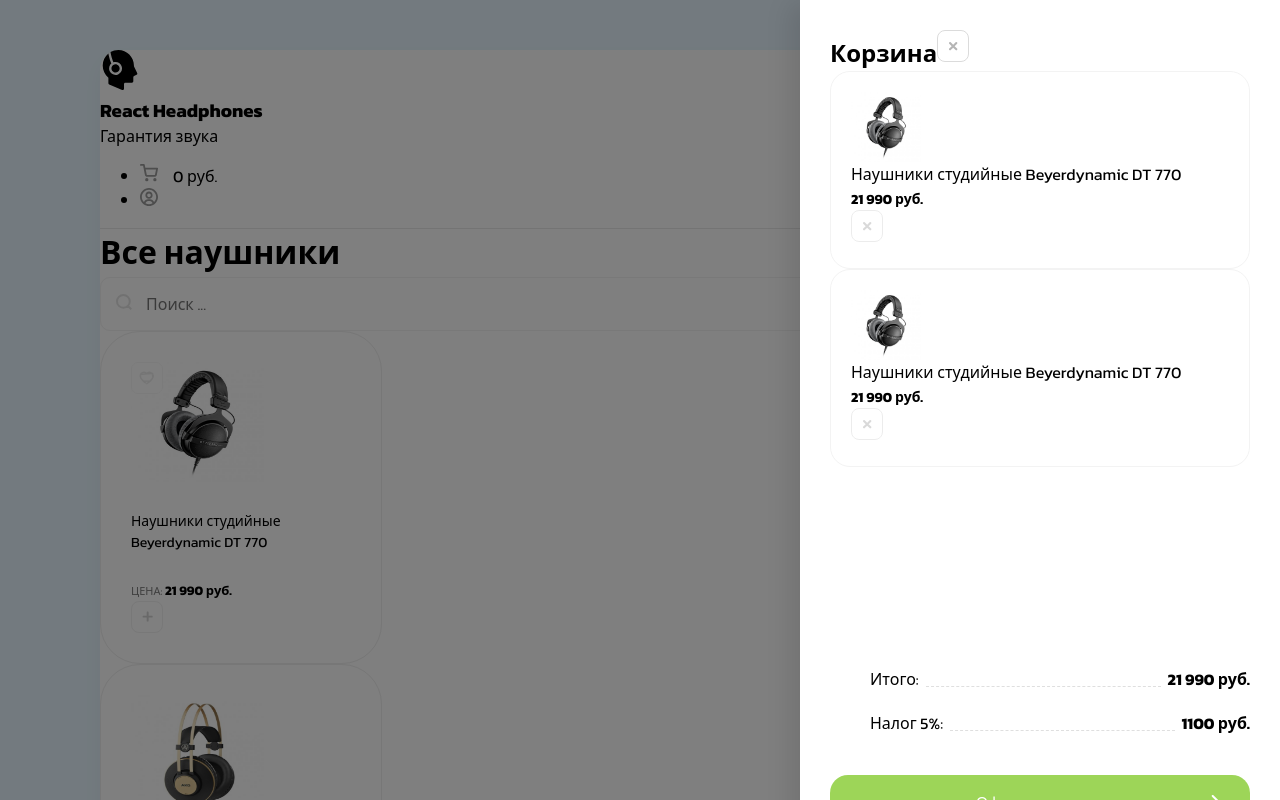
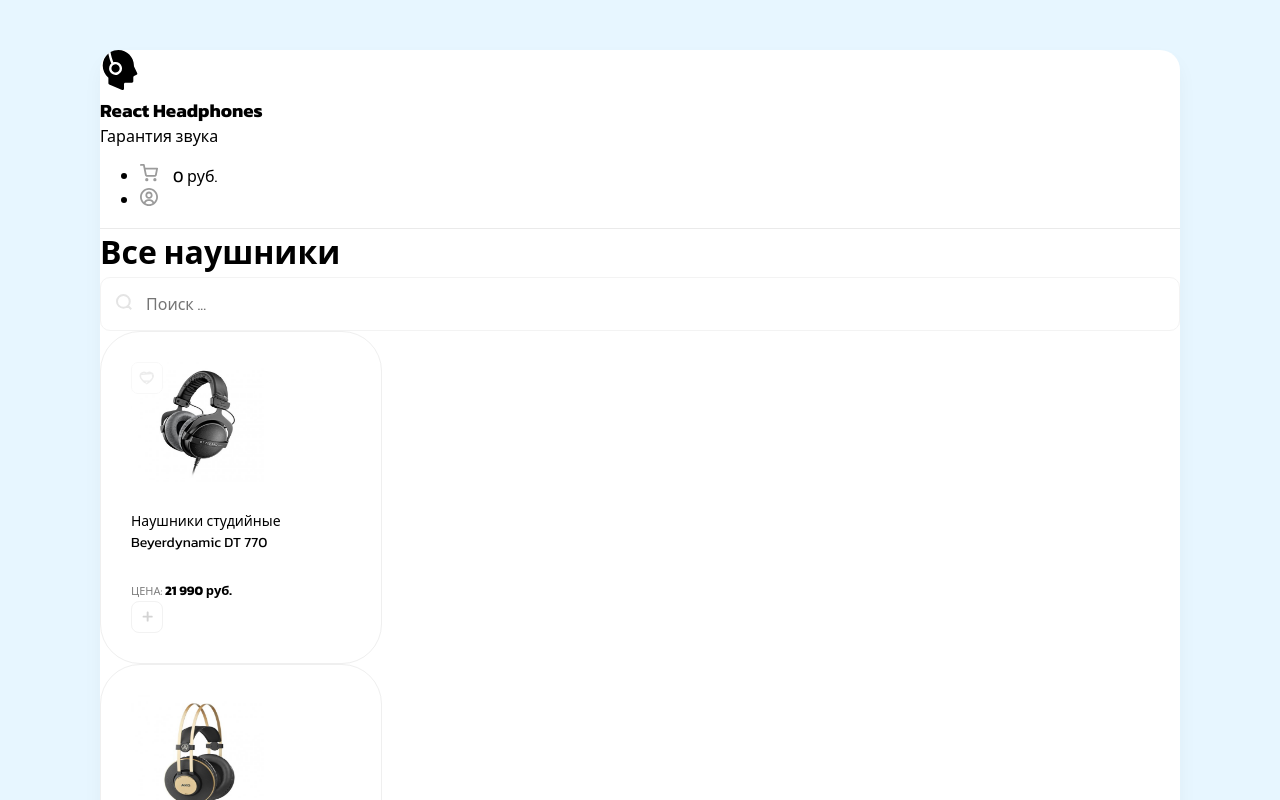
Before and after one commit to stepanchaban/react-headphones, a React (Vite) app: page / in a window 1280 px wide. Shown: the top 800 px of the page. Built offline with nearby package versions, Linux system fonts and the light colour scheme.

Commit message:
create components Drawer, Header, Card

```diff
--- a/src/App.jsx
+++ b/src/App.jsx
@@ -1,88 +1,13 @@
+import Card from './components/Card';
+import Drawer from './components/Drawer';
+import Header from './components/Header';
 import './app.scss';
 
 function App() {
   return (
     <div className="wrapper clear">
-      <div className="overlay">
-        <div className="drawer">
-          <h2 className="d-flex justify-between mb-30 ">
-            Корзина
-            <img className="cu-p" src="img/btn-remove.svg" alt="Remove" />
-          </h2>
-          <div className="items">
-            <div className="cartItem d-flex align-center mb-20">
-              <div
-                style={{ backgroundImage: 'url(/img/headphones/1.jpg)' }}
-                className="cartItemImg"
-              ></div>
-
-              <div className="mr-20 flex">
-                <p className="mb-5">Наушники студийные Beyerdynamic DT 770</p>
-                <b>21 990 руб.</b>
-              </div>
-              <img
-                className="removeBtn"
-                src="img/btn-remove.svg"
-                alt="Remove"
-              />
-            </div>
-
-            <div className="cartItem d-flex align-center">
-              <div
-                style={{ backgroundImage: 'url(/img/headphones/1.jpg)' }}
-                className="cartItemImg"
-              ></div>
-
-              <div className="mr-20 flex">
-                <p className="mb-5">Наушники студийные Beyerdynamic DT 770</p>
-                <b>21 990 руб.</b>
-              </div>
-              <img
-                className="removeBtn"
-                src="img/btn-remove.svg"
-                alt="Remove"
-              />
-            </div>
-          </div>
-
-          <div className="cartTotalBlock">
-            <ul>
-              <li>
-                <span>Итого:</span>
-                <div></div>
-                <b>21 990 руб.</b>
-              </li>
-              <li>
-                <span>Налог 5%:</span>
-                <div></div>
-                <b>1100 руб.</b>
-              </li>
-            </ul>
-            <button className="greenButton">
-              Оформить заказ <img src="/img/arrow.svg" alt="Arrow" />
-            </button>
-          </div>
-        </div>
-      </div>
-
-      <header className="d-flex justify-between align-center p-40">
-        <div className="d-flex align-center">
-          <img width={40} height={40} src="/img/logo.svg" />
-          <div>
-            <h3 className="text-uppercase">React Headphones</h3>
-            <p className="opacity-5">Гарантия звука</p>
-          </div>
-        </div>
-        <ul className="d-flex">
-          <li className="mr-30">
-            <img width={18} height={18} src="/img/cart.svg" />
-            <span>0 руб.</span>
-          </li>
-          <li>
-            <img width={18} height={18} src="/img/user.svg" />
-          </li>
-        </ul>
-      </header>
+      <Drawer />
+      <Header />
       <div className="content p-40">
         <div className="d-flex align-center justify-between mb-40">
           <h1>Все наушники</h1>
@@ -93,32 +18,7 @@
         </div>
 
         <div className="d-flex">
-          <div className="card">
-            <div className="favorite">
-              <img src="/img/heart-unliked.svg" alt="Unlike" />
-            </div>
-            <img
-              width={133}
-              height={120}
-              src="/img/headphones/1.jpg"
-              alt="Headphones"
-            ></img>
-            <h5>Наушники студийные Beyerdynamic DT 770</h5>
-            <div className="d-flex justify-between align-center">
-              <div className="d-flex flex-column">
-                <span>Цена: </span>
-                <b>21 990 руб.</b>
-              </div>
-              <button className="button">
-                <img
-                  width={11}
-                  height={11}
-                  src="/img/plus.svg"
-                  alt="Plus"
-                ></img>
-              </button>
-            </div>
-          </div>
+          <Card />
           <div className="card">
             <img
               width={133}
--- /dev/null
+++ b/src/components/Card.jsx
@@ -0,0 +1,27 @@
+const Card = () => {
+  return (
+    <div className="card">
+      <div className="favorite">
+        <img src="/img/heart-unliked.svg" alt="Unlike" />
+      </div>
+      <img
+        width={133}
+        height={120}
+        src="/img/headphones/1.jpg"
+        alt="Headphones"
+      ></img>
+      <h5>Наушники студийные Beyerdynamic DT 770</h5>
+      <div className="d-flex justify-between align-center">
+        <div className="d-flex flex-column">
+          <span>Цена: </span>
+          <b>21 990 руб.</b>
+        </div>
+        <button className="button">
+          <img width={11} height={11} src="/img/plus.svg" alt="Plus"></img>
+        </button>
+      </div>
+    </div>
+  );
+};
+
+export default Card;
--- /dev/null
+++ b/src/components/Drawer.jsx
@@ -0,0 +1,59 @@
+const Drawer = () => {
+  return (
+    <div style={{ display: 'none' }} className="overlay">
+      <div className="drawer">
+        <h2 className="d-flex justify-between mb-30 ">
+          Корзина
+          <img className="cu-p" src="img/btn-remove.svg" alt="Remove" />
+        </h2>
+        <div className="items">
+          <div className="cartItem d-flex align-center mb-20">
+            <div
+              style={{ backgroundImage: 'url(/img/headphones/1.jpg)' }}
+              className="cartItemImg"
+            ></div>
+
+            <div className="mr-20 flex">
+              <p className="mb-5">Наушники студийные Beyerdynamic DT 770</p>
+              <b>21 990 руб.</b>
+            </div>
+            <img className="removeBtn" src="img/btn-remove.svg" alt="Remove" />
+          </div>
+
+          <div className="cartItem d-flex align-center">
+            <div
+              style={{ backgroundImage: 'url(/img/headphones/1.jpg)' }}
+              className="cartItemImg"
+            ></div>
+
+            <div className="mr-20 flex">
+              <p className="mb-5">Наушники студийные Beyerdynamic DT 770</p>
+              <b>21 990 руб.</b>
+            </div>
+            <img className="removeBtn" src="img/btn-remove.svg" alt="Remove" />
+          </div>
+        </div>
+
+        <div className="cartTotalBlock">
+          <ul>
+            <li>
+              <span>Итого:</span>
+              <div></div>
+              <b>21 990 руб.</b>
+            </li>
+            <li>
+              <span>Налог 5%:</span>
+              <div></div>
+              <b>1100 руб.</b>
+            </li>
+          </ul>
+          <button className="greenButton">
+            Оформить заказ <img src="/img/arrow.svg" alt="Arrow" />
+          </button>
+        </div>
+      </div>
+    </div>
+  );
+};
+
+export default Drawer;
--- /dev/null
+++ b/src/components/Header.jsx
@@ -0,0 +1,24 @@
+const Header = () => {
+  return (
+    <header className="d-flex justify-between align-center p-40">
+      <div className="d-flex align-center">
+        <img width={40} height={40} src="/img/logo.svg" />
+        <div>
+          <h3 className="text-uppercase">React Headphones</h3>
+          <p className="opacity-5">Гарантия звука</p>
+        </div>
+      </div>
+      <ul className="d-flex">
+        <li className="mr-30">
+          <img width={18} height={18} src="/img/cart.svg" />
+          <span>0 руб.</span>
+        </li>
+        <li>
+          <img width={18} height={18} src="/img/user.svg" />
+        </li>
+      </ul>
+    </header>
+  );
+};
+
+export default Header;
```
